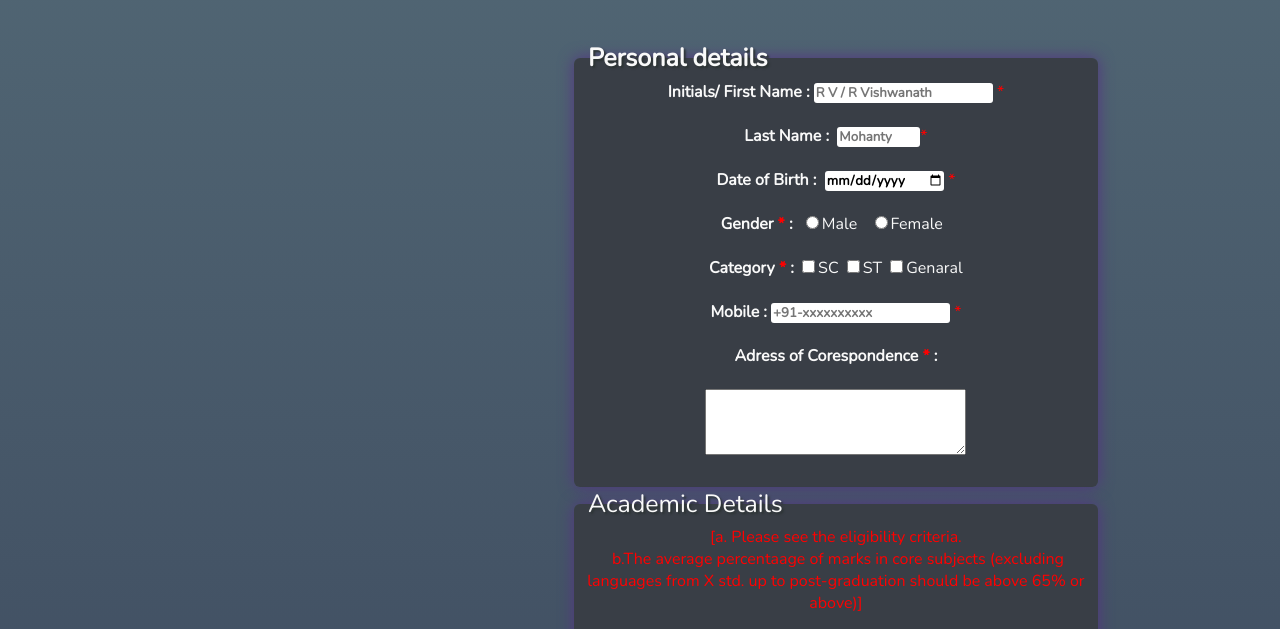
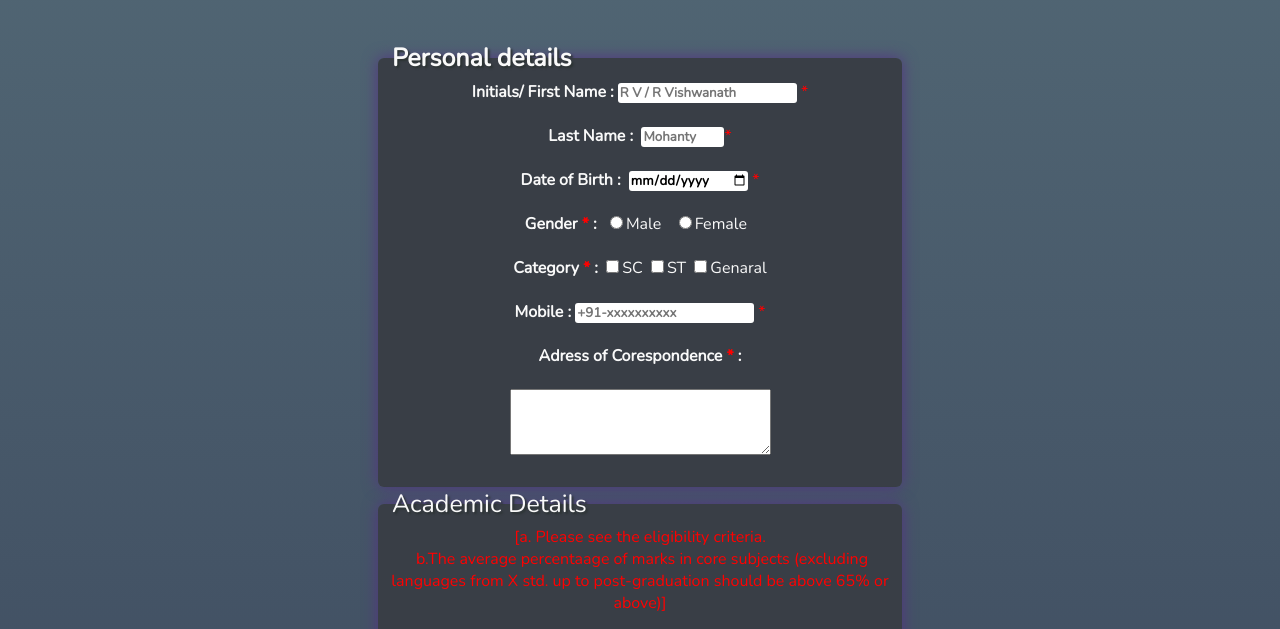
Before and after one commit to gitAdrish/resume.github.io, a plain HTML site: page index.html in a window 1280 px wide. Shown: the part 171-800 px from the top of the page. Drawn offline with nearby package versions, Linux system fonts and the light colour scheme.

Commit message:
Update style.css

```diff
--- a/style.css
+++ b/style.css
@@ -9,7 +9,7 @@ fieldset{
     border: 0;
     border-radius: 6px;
     width: 500px;
-    margin: 0 0 0 31%;
+    margin: 0 0 0 0;
     box-shadow:0 0 15px 0 #533483;
     font-family: 'Nunito', sans-serif;
     color: #F9F9F9;
```
